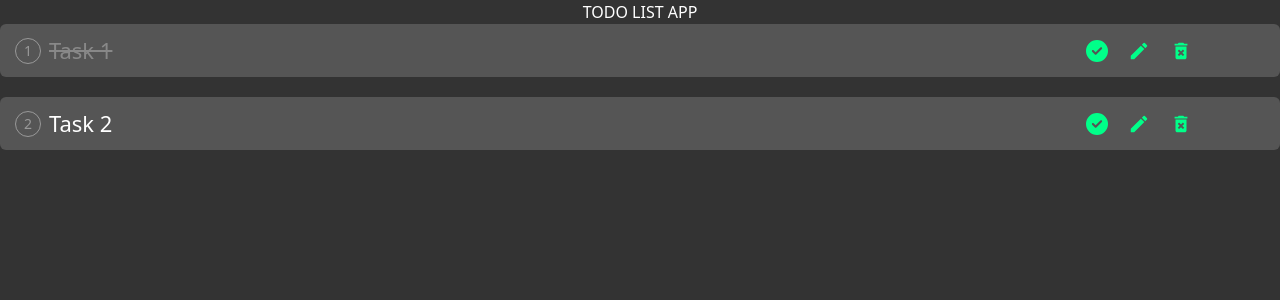
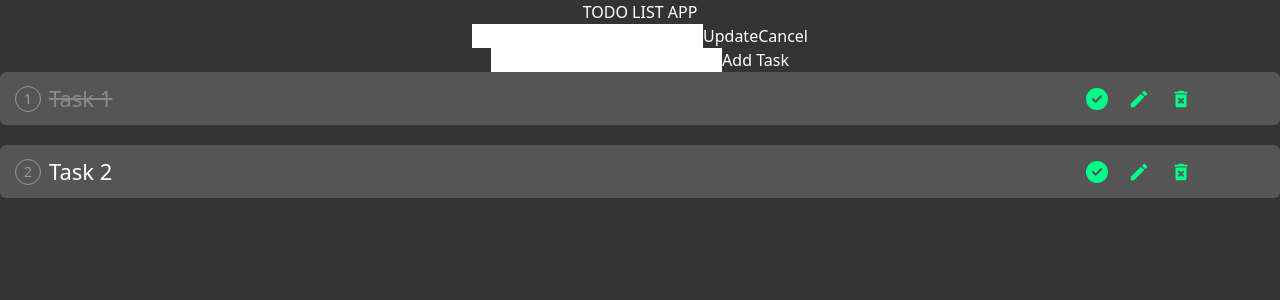
Before and after one commit to prachidimote/Todo-List, a React (Vite) app: page / in a window 1280 px wide. Shown: the top 300 px of the page. Built offline with nearby package versions, Linux system fonts and the light colour scheme.

Commit message:
add list feature

```diff
--- a/src/App.css
+++ b/src/App.css
@@ -34,8 +34,6 @@ body{
   text-align: left;
   font-size: 22px;
   position: relative;
-
-
 }
 
 .taskbg .done .taskText{
@@ -59,3 +57,13 @@ body{
   cursor: pointer;
   color: #00ff89;
 }
+
+.taskbg .iconsWrap span:hover{
+  color: yellow;
+}
+
+/* button{
+  height: 60px;
+  width: 60px;
+  display: flex;
+} */
--- a/src/App.jsx
+++ b/src/App.jsx
@@ -5,8 +5,8 @@ import { MdEdit } from "react-icons/md";
 import { MdDeleteForever } from "react-icons/md";
 const App = () => {
   const [todos, setTodos] = useState([
+    {id: 2, title: "Task 2", status: false},
     {id: 1, title: "Task 1", status: true},
-    {id: 2, title: "Task 2", status: false},
   ]);
   //state to add new tasks
   const [newTask, setNewTask] = useState('');
@@ -16,7 +16,13 @@ const App = () => {
 
   //Add task
   const handleAddTask = () => {
-    //
+    if(newTask){
+      let num  = todos.length + 1;
+      let newEntry = {id: num, title: newTask, status: false};
+      setTodos([...todos, newEntry]);
+      setNewTask('');
+
+    }
   }
 
   //Edit task
@@ -49,12 +55,48 @@ const App = () => {
     //
   }
 
+  const changeInput = (event) => {
+  const add = event.target.value;
+  console.log(add);
+  setNewTask(event.target.value);
+  }
+
   return (
   <div className='App'>
       <h2>TODO LIST APP</h2>
+      <div className='row'>
+      <div>
+    <input type="text" id="small-input" className="block w-full p-2  border-none rounded-lg bg-gray-50 sm:text-xs focus:ring-blue-500 focus:border-blue-500 dark:bg-white dark:border-gray-600 dark:placeholder-gray-400 dark:text-black dark:focus:ring-blue-500 dark:focus:border-blue-500" />
+
+    <button className="bg-blue-500 hover:bg-blue-700 text-white font-bold py-2 px-4 border border-blue-700 rounded">
+  Update
+</button>
+<button className="bg-blue-500 hover:bg-blue-700 text-white font-bold py-2 px-4 border border-blue-700 rounded">
+  Cancel
+</button>
+</div>
+<div>
+    <input
+    value={newTask}
+    // onChange={(e) => setNewTask(e.target.value)}
+    onChange={changeInput}
+    type="text"
+    id="small-input"
+    className="block w-full p-2  border-none rounded-lg bg-gray-50 sm:text-xs focus:ring-blue-500 focus:border-blue-500 dark:bg-white dark:border-gray-600 dark:placeholder-gray-400 dark:text-black dark:focus:ring-blue-500 dark:focus:border-blue-500" />
+    <button
+    onClick={handleAddTask}
+    className="bg-blue-500 hover:bg-blue-700 text-white font-bold py-2 px-4 border border-blue-700 rounded">
+  Add Task
+</button>
+
+</div>
+
+      </div>
       {todos && todos.length ? '' : 'No Tasks'}
       {
-        todos.map((task, index) => {
+        todos
+        .sort((a,b) => a.id > b.id ? 1 : -1)
+        .map((task, index) => {
           return(
             <div key={task.id}>
             <div className='col taskbg'>
@@ -63,9 +105,9 @@ const App = () => {
             <span className='taskText'>{task.title}</span>
             </div>
             <div className='iconsWrap'>
-              <span><FaCircleCheck/></span>
-              <span><MdEdit /></span>
-              <span><MdDeleteForever /></span>
+              <span title='Completed/Not Completed'><FaCircleCheck/></span>
+              <span title='Edit'><MdEdit /></span>
+              <span title='Delete'><MdDeleteForever /></span>
             </div>
             </div>
             </div>
```
